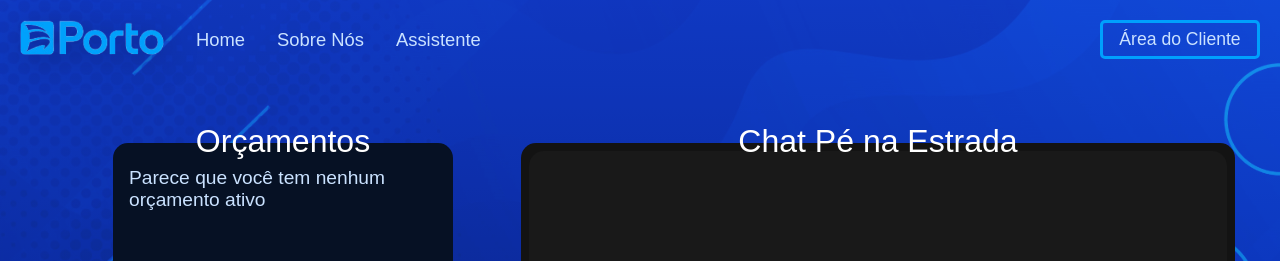
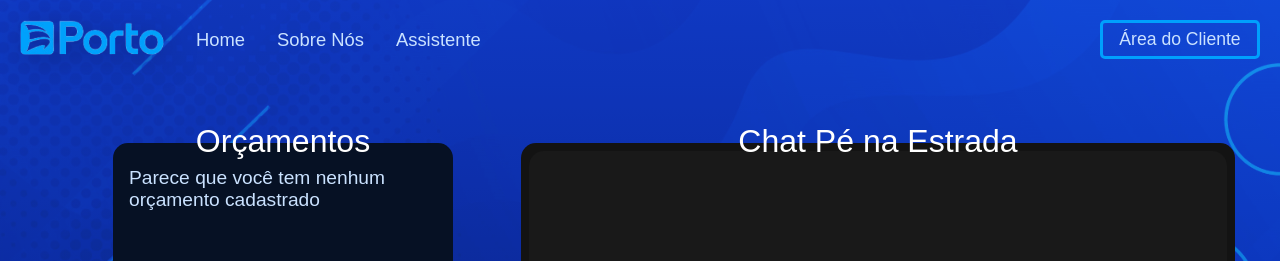
Before and after one commit to arthurspedine/pe-na-estrada-frontend, a React (Vite) app: page /area_assistente in a window 1280 px wide. Shown: the top 261 px of the page. Built offline with nearby package versions, Linux system fonts and the light colour scheme.

Commit message:
feat: logout na pag assistente

```diff
--- a/src/routes/area-assistente/index.tsx
+++ b/src/routes/area-assistente/index.tsx
@@ -5,7 +5,7 @@ import { OrcamentoDetail } from '../../types'
 export default function AreaAssistente() {
     document.title = 'Assistente - Pé na Estrada'
 
-    const logado = localStorage.getItem('logado')
+    const logado = localStorage.getItem('logado') === 'true' ? true : false
 
     const orcamentos: OrcamentoDetail[] = [
         {
@@ -49,7 +49,9 @@ export default function AreaAssistente() {
                                 />
                             ))
                         ) : (
-                            <p>Parece que você tem nenhum orçamento ativo</p>
+                            <p>
+                                Parece que você tem nenhum orçamento cadastrado
+                            </p>
                         )}
                     </div>
                 </div>
```
